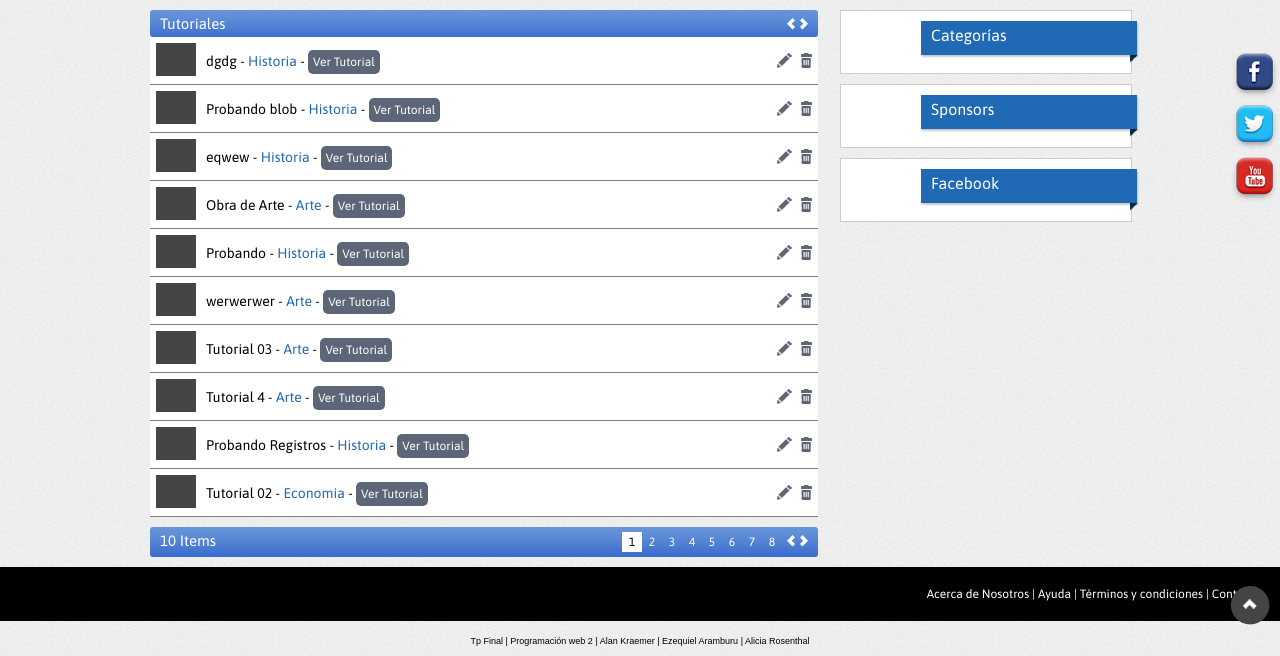
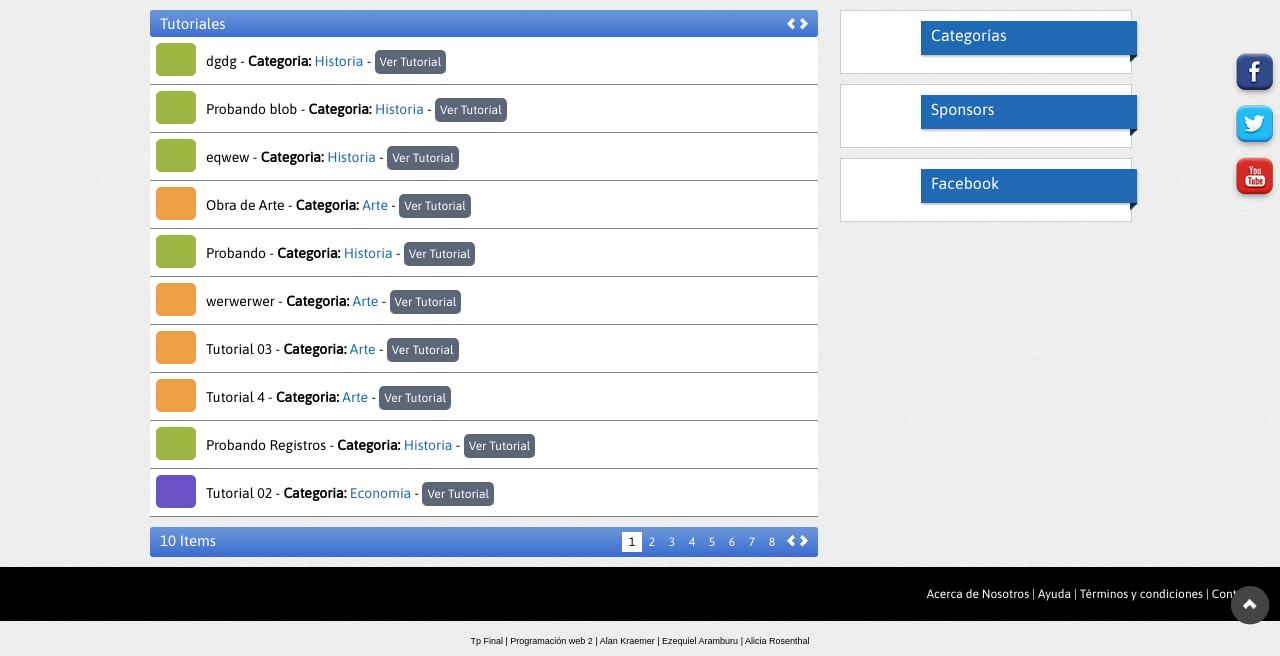
Before and after one commit to TrabajoPhp/tututo, a PHP site: page /tutoriales.php?categoria=2 in a window 1280 px wide. Shown: the part 150-806 px from the top of the page. Run offline with PHP 8.4, Linux system fonts and the light colour scheme; data comes from the database, SQL or seed files in the repository.

Commit message:
imagenes categorias

```diff
--- a/tutoriales.php
+++ b/tutoriales.php
@@ -14,7 +14,7 @@
 					{
 						echo ('
 						<li>
-							<img src="img/tutoriales/img_tut03.jpg" alt="" /><p>'.$fila->titulo.' - <a href="tutoriales.php?categoria='.$fila->categoriatut.'">'.$fila->categoria.'</a> - <a href="tutorial.php?id='.$fila->id_tutorial.'" class="boton4">Ver Tutorial</a><a href="#" class="borrar"></a><a href="#" class="editar"></a></p>
+							<img src="img/categorias/cat'.$fila->categoriatut.'.png" alt="" /><p>'.$fila->titulo.' - <strong>Categoria:</strong><a href="tutoriales.php?categoria='.$fila->categoriatut.'"> '.$fila->categoria.'</a> - <a href="tutorial.php?id='.$fila->id_tutorial.'" class="boton4">Ver Tutorial</a><!--<a href="#" class="borrar"></a><a href="#" class="editar"></a>--></p>
 						</li>
 						');
 					}?>
```
Also changed, not shown: img/categorias/cat1.png (added), img/categorias/cat2.png (added), img/categorias/cat3.png (added), img/categorias/cat4.png (added).
